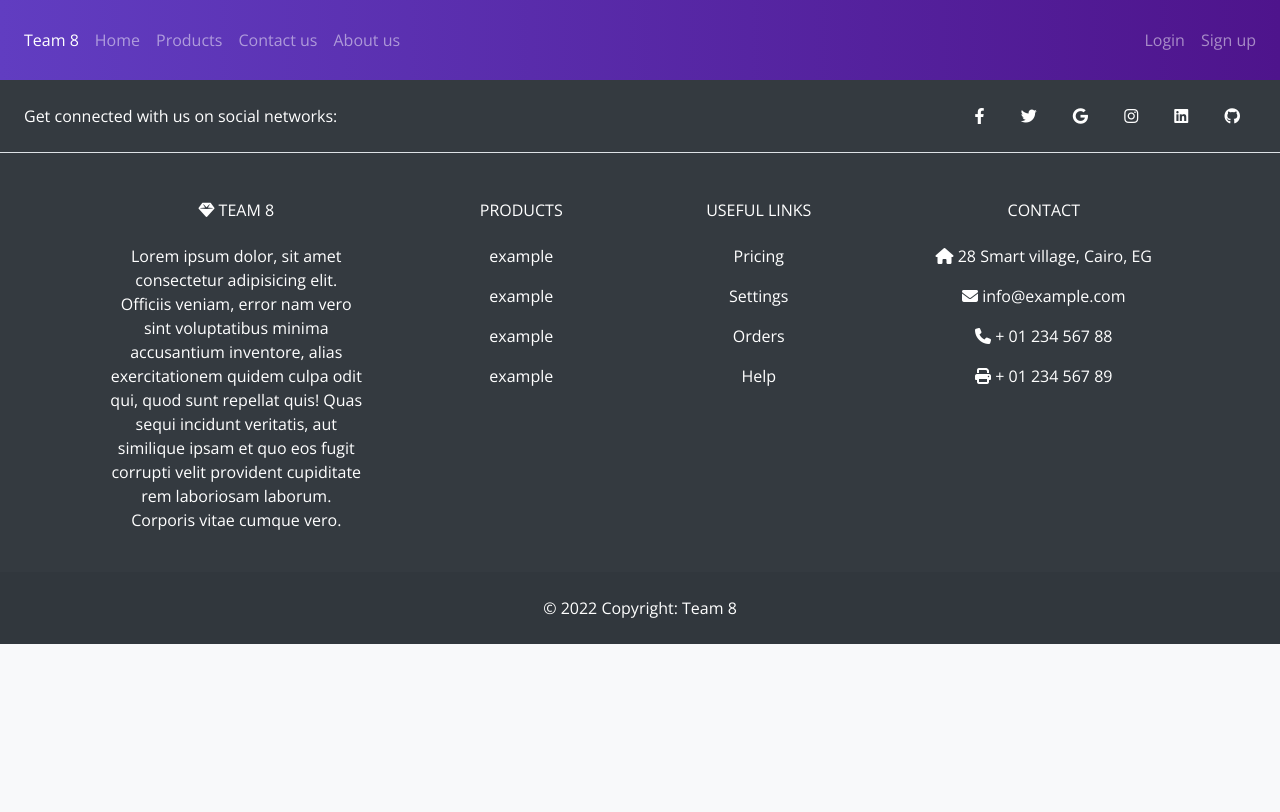
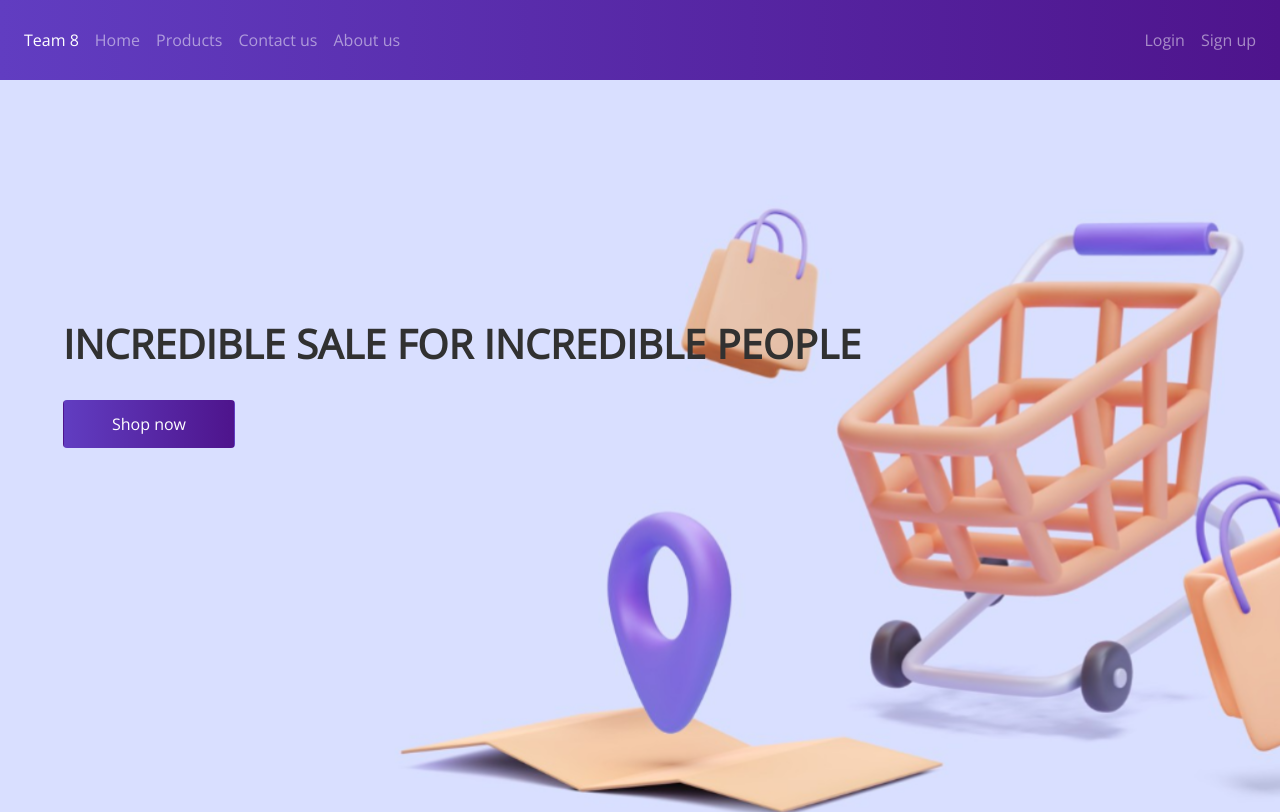
Before and after one commit to Team8PHP/ecommerce, a plain HTML site: page index.html in a window 1280 px wide. Shown: the top 812 px of the page. Drawn offline with nearby package versions, Linux system fonts and the light colour scheme.

Commit message:
hero section added

```diff
--- a/index.html
+++ b/index.html
@@ -67,7 +67,18 @@
     </nav>
     <!-- Navbar -->
 
-
+    <!--Hero section-->
+    <section class="bgimage">
+        <div class="container-fluid">
+            <div class="row">
+                <div class="col-lg-12 col-md-12 col-sm-12 col-xs-12">
+                    <h1 class="text-uppercase">Incredible Sale for Incredible People</h1>
+                    <button href="#" class="btn bg-main btn-large">Shop now</button>
+                </div>
+            </div>
+        </div>
+    </section>
+    <!--Hero section-->
 
     <!-- Footer -->
     <footer class="text-center text-lg-start bg-dark text-white">
```
